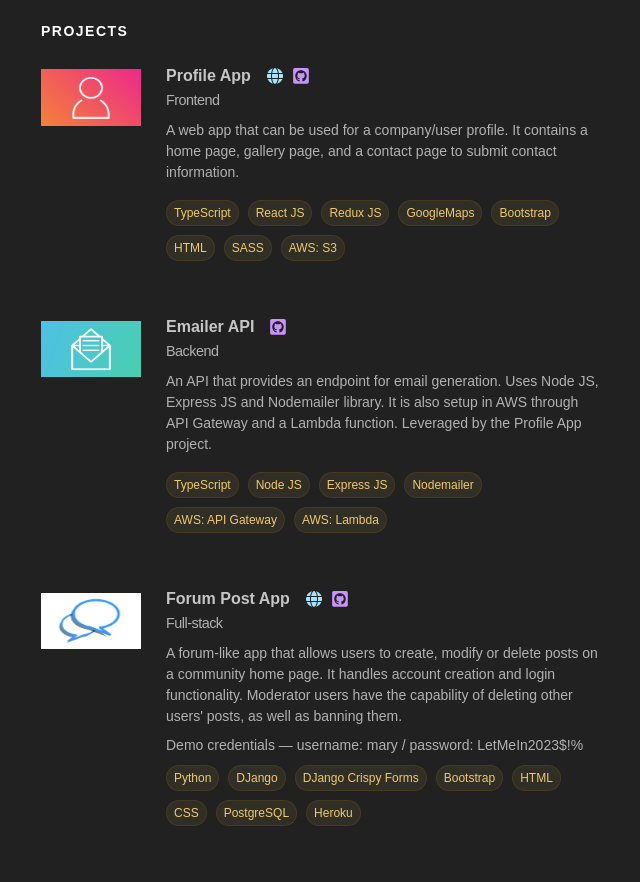
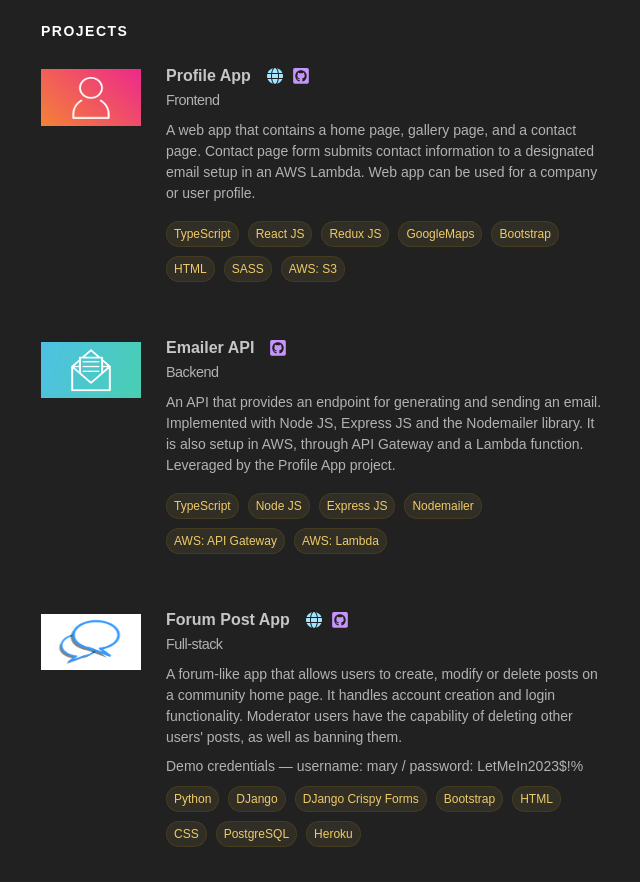
Before and after one commit to fceja/fceja.com_v2, a React (Vite) app: page / in a window 1280 px wide. Shown: the part 1760-2642 px from the top of the page, without its empty margins (614-1254 px from the left). Built offline with nearby package versions, Linux system fonts and the light colour scheme; no server answers.

Commit message:
more udpates to home and projects content

```diff
--- a/src/ts/content/HomePageContent.ts
+++ b/src/ts/content/HomePageContent.ts
@@ -101,8 +101,9 @@
         ],
         projType: "Frontend",
         paragraph: `
-            A web app that can be used for a company/user profile.
-            It contains a home page, gallery page, and a contact page to submit contact information.
+            A web app that contains a home page, gallery page, and a contact page.
+            Contact page form submits contact information to a designated email setup in an AWS Lambda.
+            Web app can be used for a company or user profile.
         `
     },
     {
@@ -118,9 +119,9 @@
         ],
         projType: "Backend",
         paragraph: `
-            An API that provides an endpoint for email generation.
-            Uses Node JS, Express JS and Nodemailer library.
-            It is also setup in AWS through API Gateway and a Lambda function.
+            An API that provides an endpoint for generating and sending an email.
+            Implemented with Node JS, Express JS and the Nodemailer library.
+            It is also setup in AWS, through API Gateway and a Lambda function.
             Leveraged by the Profile App project.
         `
     },
--- a/src/ts/content/ProjectsPageContent.ts
+++ b/src/ts/content/ProjectsPageContent.ts
@@ -16,7 +16,11 @@
             { type: "github", url: "https://github.com/fceja/inventory_api" },
             { type: "github", url: "https://github.com/fceja/inventory_db" }
         ],
-        tooltipMessage: "App that manages and organizes inventory items. Involves three repositories — a frontend, backend and a database repo. Latest project, under development."
+        tooltipMessage: `
+        An inventory app. It manages and organizes inventory items, as well as providing analytical data.
+        Involves three repositories — a frontend, backend and a database repo.
+        Latest project, currently under development.
+        `
     },
     {
         year: "2024",
@@ -31,7 +35,7 @@
             { type: "website", url: "http://dev.client.profile-app-v2.s3-website-us-west-1.amazonaws.com/" },
             { type: "github", url: "https://github.com/fceja/profile_app_V2" }
         ],
-        tooltipMessage: "Version 2 of web app that can be used for a user/company profile."
+        tooltipMessage: "Version 2 — contains a home page, gallery page and contact page. Can be used for a user or company profile."
     },
     {
         year: "2024",
@@ -46,7 +50,7 @@
             { type: "website", url: "http://fceja.com" },
             { type: "github", url: "https://github.com/fceja/fceja.com_V2" }
         ],
-        tooltipMessage: "Version 2 of fceja.com"
+        tooltipMessage: "Version 2 - fceja.com website."
     },
     {
         year: "2023",
@@ -61,7 +65,7 @@
             { type: "website", url: "http://dev.client.google-maps.s3-website-us-west-1.amazonaws.com/" },
             { type: "github", url: "https://github.com/fceja/google_maps_app" }
         ],
-        tooltipMessage: "After logging in, an interactive Google Map is populated."
+        tooltipMessage: "After logging-in, an interactive Google Map is populated."
     },
     {
         year: "2023",
@@ -76,7 +80,7 @@
             { type: "website", url: "https://fceja-proj.com/" },
             { type: "github", url: "https://github.com/fceja/login_form_geolocation_ip" }
         ],
-        tooltipMessage: "After logging in, clicking a button will retrieve geo-coordinates and IP info."
+        tooltipMessage: "After logging-in, clicking a button will retrieve geo-coordinates and IP info."
     },
     {
         year: "2023",
@@ -91,7 +95,7 @@
             { type: "website", url: "http://dev.client.fceja.s3-website-us-west-1.amazonaws.com/" },
             { type: "github", url: "https://github.com/fceja/fceja.com" }
         ],
-        tooltipMessage: "First version of fceja.com"
+        tooltipMessage: "Version 1 - fceja.com website."
     },
     {
         year: "2023",
@@ -106,7 +110,7 @@
             { type: "website", url: "http://dev.client.profile-app.s3-website-us-west-1.amazonaws.com" },
             { type: "github", url: "https://github.com/fceja/profile_app" }
         ],
-        tooltipMessage: "First version of web app that can be used for a user/company profile."
+        tooltipMessage: "Version 1 — contains a home page, gallery page and contact page. Can be used for a user or company profile."
     },
     {
         year: "2023",
@@ -119,7 +123,10 @@
         links: [
             { type: "github", url: "https://github.com/fceja/emailer_api" },
         ],
-        tooltipMessage: "A Node JS / Express JS API that provides an endpoint for email generation."
+        tooltipMessage: `
+            A Node JS / Express JS API that provides an endpoint for generating and sending an email.
+            It is also setup in AWS, through API Gateway and a Lambda function.
+        `
     },
     {
         year: "2023",
@@ -146,7 +153,7 @@
         links: [
             { type: "github", url: "https://github.com/fceja/jwt_auth_api" }
         ],
-        tooltipMessage: "An API that provides endpoints for: creating, retrieving, and logging-in users using JWT authentication. Implemented in Golang."
+        tooltipMessage: "An API that provides endpoints for creating, retrieving, and logging-in users. Implemented with Golang and JWT authentication."
     },
     {
         year: "2022",
@@ -162,7 +169,7 @@
         tooltipMessage: "Features scrollable cards."
     },
     {
-        year: "2023",
+        year: "2022",
         title: "Login Auth API (Node)",
         projType: "Backend",
         tags: [
@@ -172,7 +179,7 @@
         links: [
             { type: "github", url: "https://github.com/fceja/login_auth_jwt_session_api" }
         ],
-        tooltipMessage: "An API that provides endpoints for: creating, retrieving, and logging-in users using JWT authentication. Implemented in TypeScript."
+        tooltipMessage: "An API that provides endpoints for creating, retrieving, and logging-in users. Implemented with TypeScript and JWT authentication."
     },
     {
         year: "2022",
@@ -184,7 +191,7 @@
         links: [
             { type: "github", url: "https://github.com/fceja/econ_calendar_automation" }
         ],
-        tooltipMessage: "Uses Selenium and pytest to parse economic calendar data from investing.com. Also outputs data into a csv."
+        tooltipMessage: "Automation — parses economic calendar data from investing.com, and outputs data to a csv file."
     },
     {
         year: "2021",
@@ -202,7 +209,7 @@
     },
     {
         year: "2020",
-        title: "User vs A.I. Agent",
+        title: "User vs AI Agent",
         projType: "Desktop",
         tags: [
             tagDataMap.get('c++'),
@@ -210,7 +217,7 @@
         links: [
             { type: "github", url: "https://github.com/fceja/ai_agent_4_in_a_row" }
         ],
-        tooltipMessage: "A 4-in-a-row game implementation using alpha beta search with pruning."
+        tooltipMessage: "A CLI implemented 4-in-a-row game, where players compete against an AI agent. Utilizes an alpha-beta pruning search algorithm."
     },
     {
         year: "2019",
```
